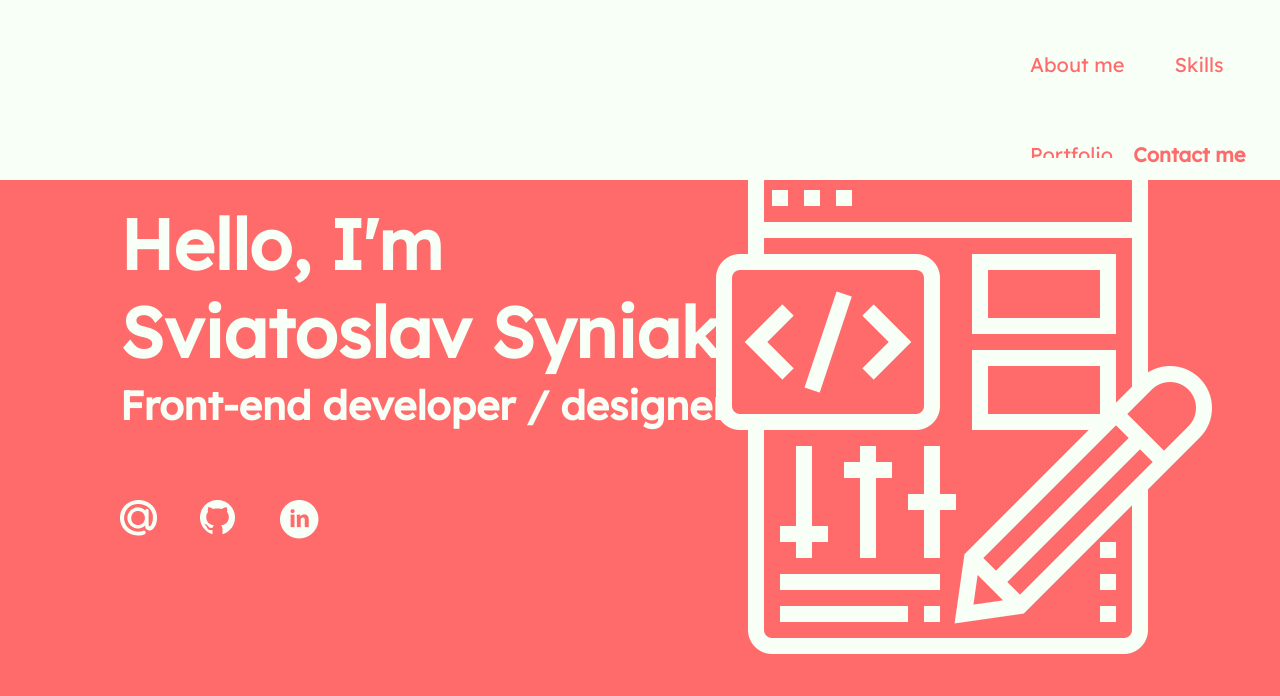
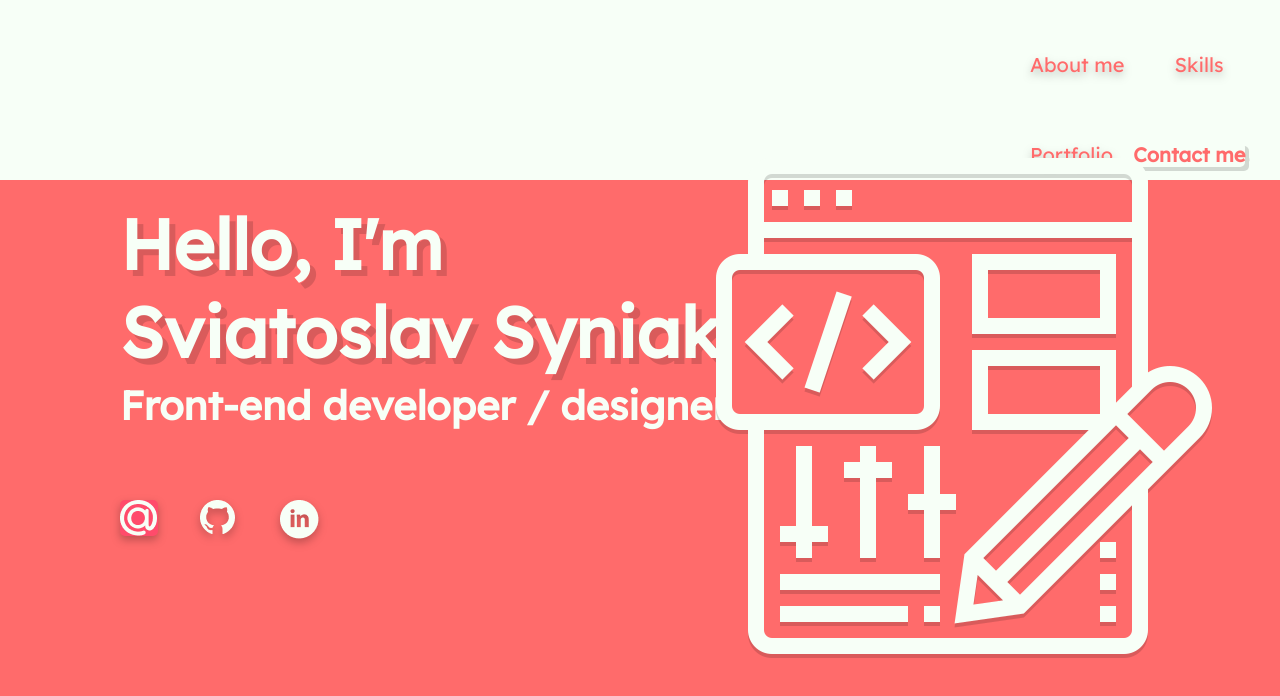
Before and after one commit to SyniakSviatoslav/Portfolio, a plain HTML site: page index.html in a window 1280 px wide. In both pictures the pointer is over the picture 139 px from the left and 518 px from the top of the page. Drawn offline with Linux system fonts and the light colour scheme; a web font is replaced by a local one.

Commit message:
added shadows

```diff
--- a/css/main.css
+++ b/css/main.css
@@ -36,6 +36,7 @@ font-family: 'Lexend Deca', sans-serif;
 color: var(--background-color);
 font-size: 20px;
 border-radius: 5px;
+filter: drop-shadow(0px 4px 4px rgba(0, 0, 0, 0.25));
 }
 .NavigationItem:hover {
 color: var(--main-color);
@@ -49,6 +50,7 @@ background-color: var(--background-color);
   font-size: 20px;
   font-weight: bolder;
   border-radius: 5px;
+  filter: drop-shadow(4px 4px 0px rgba(0, 0, 0, 0.15));
   }
 .NavigationItem2:hover {
   font-family: 'Lexend Deca', sans-serif;
@@ -66,6 +68,7 @@ a {
   position: absolute;
   top: 150px;
   right: 60px;
+  filter: drop-shadow(0px 4px 0px rgba(0, 0, 0, 0.15));
 
 
 }
@@ -81,6 +84,7 @@ h1 {
   font-family: 'Lexend Deca', sans-serif;
   font-size: 70px;
   color: var(--main-color);
+  filter: drop-shadow(6px 6px 0px rgba(0, 0, 0, 0.15));
   }
   h2 {
     position: absolute;
@@ -94,15 +98,33 @@ h1 {
     position: absolute;
     top: 500px;
     left:120px;
+    filter: drop-shadow(0px 4px 4px rgba(0, 0, 0, 0.25));
+    }
+    .icon1:hover {
+      display: block;
+     background-color: #ff4b6b;
+      border-radius: 5px;
     }
     .icon2 {
       position: absolute;
       top: 500px;
       left:200px;
+      filter: drop-shadow(0px 4px 4px rgba(0, 0, 0, 0.25));
+      }
+      .icon2:hover {
+        display: block;
+       background-color: #ff4b6b;
+        border-radius: 5px;
       }
 
       .icon3 {
         position: absolute;
         top: 500px;
         left:280px;
+        filter: drop-shadow(0px 4px 4px rgba(0, 0, 0, 0.25));
         }
+        .icon3:hover {
+          display: block;
+         background-color: #ff4b6b;
+          border-radius: 5px;
+        }
```
